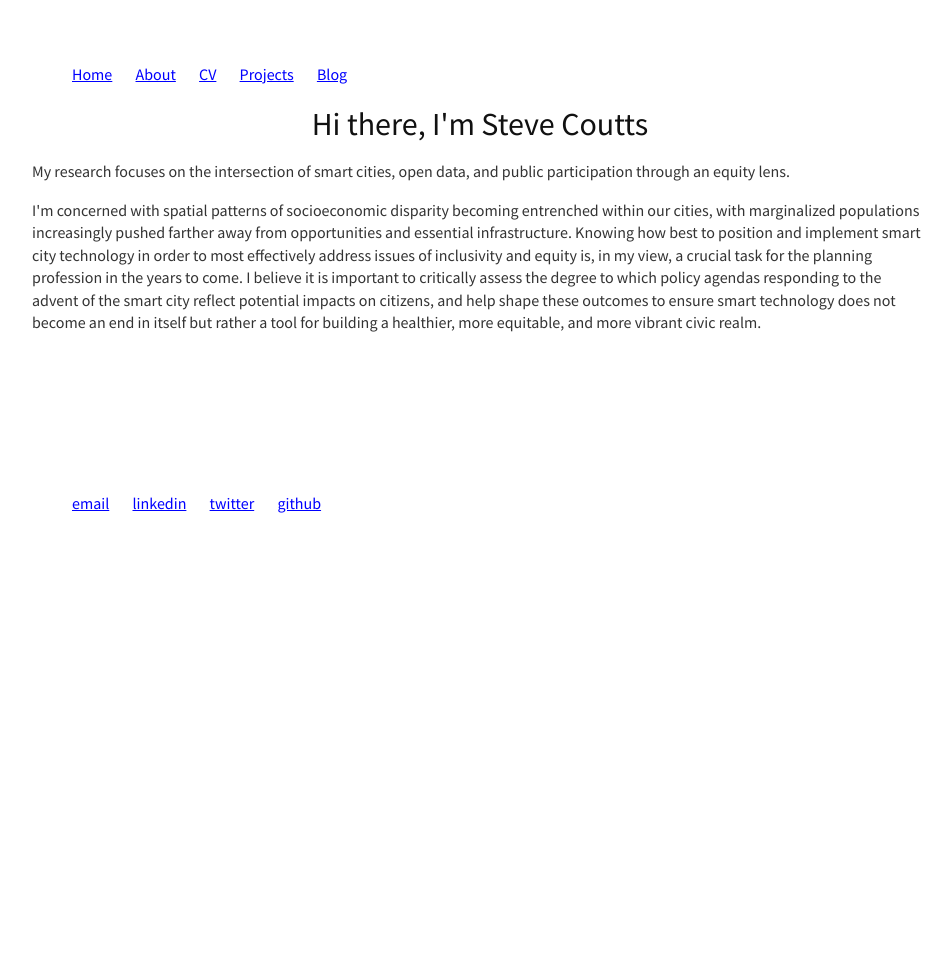
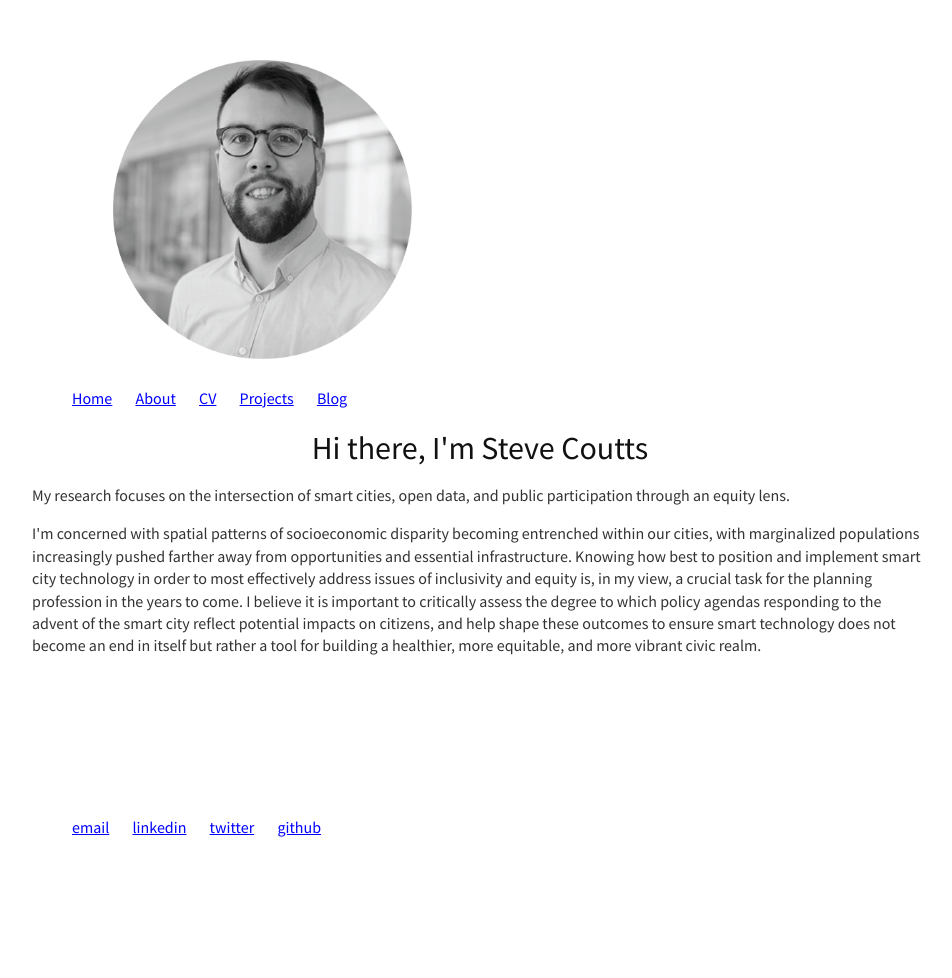
Before and after one commit to stevecoutts/stevecoutts.github.io, a Jekyll site: the page built from index.html, in a window 1280 px wide. Shown: the whole page, without its empty margins (160-1112 px from the left). Built offline with Jekyll 4.4.1, drawn with Linux system fonts in a browser that asks for light colours; some web fonts are replaced; before the commit the page ends 900 px from its top, so only the background shows below that.

Commit message:
Update default.html

```diff
--- a/_layouts/default.html
+++ b/_layouts/default.html
@@ -7,6 +7,9 @@
 			<link href="https://fonts.googleapis.com/css?family=Source+Sans+Pro:300,400,600,700,300italic,400italic,600italic|Source+Code+Pro|Source+Serif+Pro:400,600,700" rel="stylesheet" type="text/css">
 		</head>
 		<body>
+			<header id="header">
+				<img src="/assets/headshot.png" width="50%" height="50%" />
+
 			<nav>
 	    		<ul>
 	        		<li><a href="/">Home</a></li>
@@ -16,6 +19,7 @@
 	        		<li><a href="/blog">Blog</a></li>
 	    		</ul>
 			</nav>
+			</header>
 			<div class="container">
 
 			{{ content }}
```
